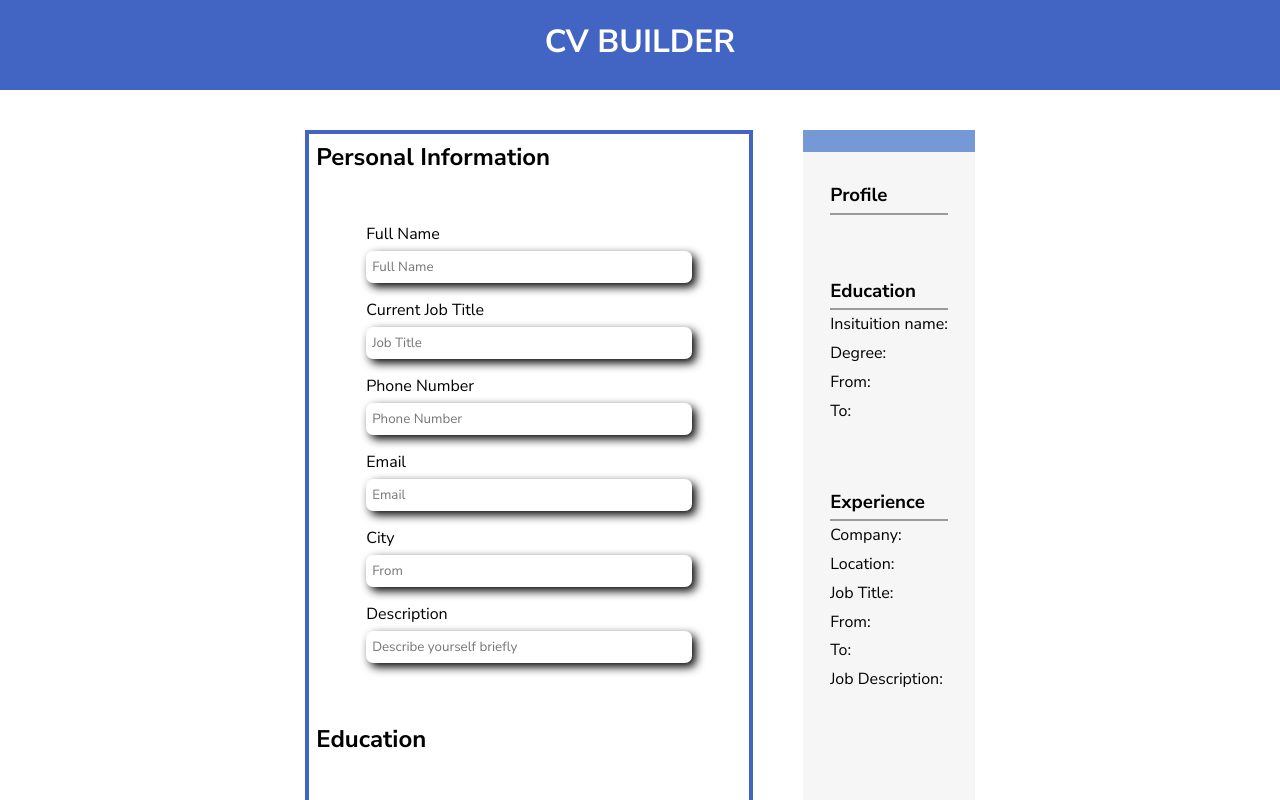
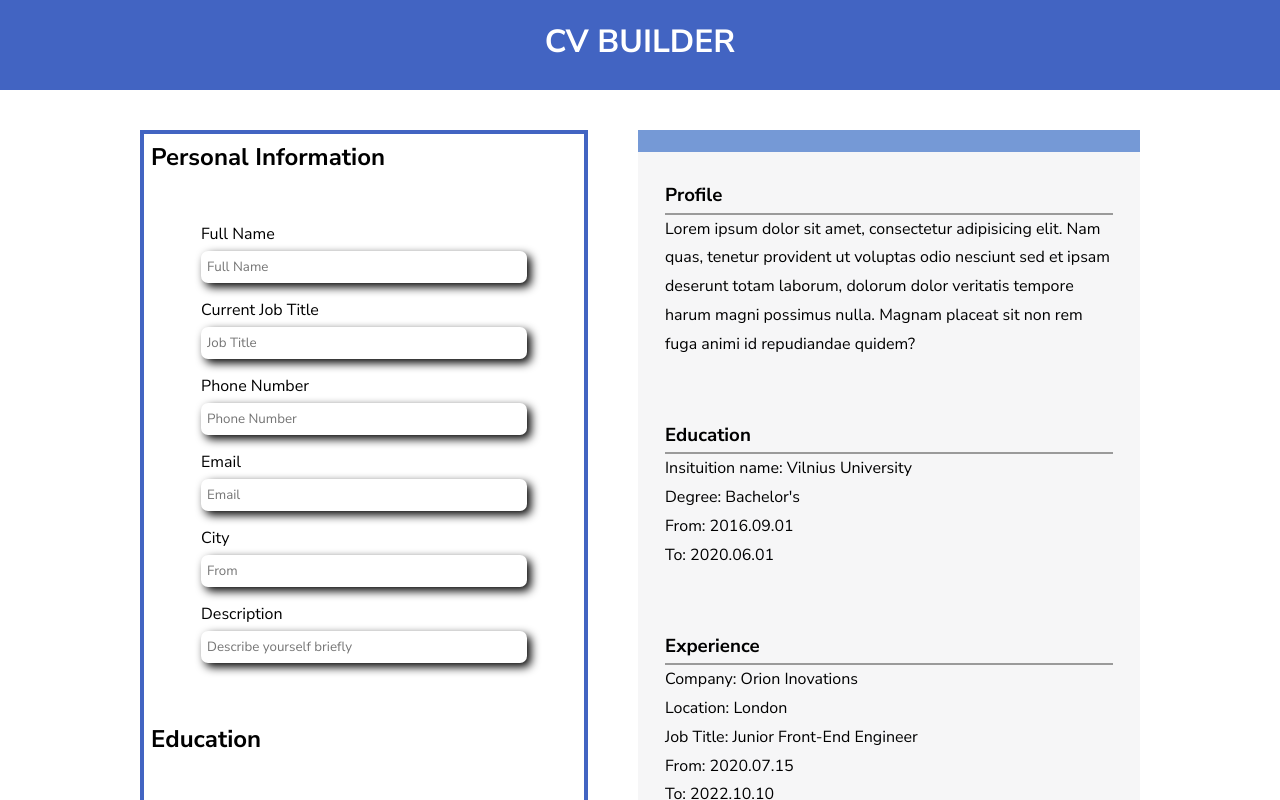
Before and after one commit to its-nikole/cv-project-react, a React (Create React App) app: page / in a window 1280 px wide. Shown: the top 800 px of the page. Built offline with nearby package versions, Linux system fonts and the light colour scheme.

Commit message:
fix: :bug: Bug with passing props  - fixed

```diff
--- a/src/App.js
+++ b/src/App.js
@@ -54,11 +54,9 @@ export function App() {
         <div className="preview-wrapper">
           <PersonalInfoPreview
             fullInfo = {fullInfo}
-            handleChange={getDetails}
           />
           <CandidateInfoPreview
             fullInfo = {fullInfo}
-            handleChange={getDetails}
           />
         </div>
       </div>
--- a/src/components/Preview/CandidateInfoPrew.jsx
+++ b/src/components/Preview/CandidateInfoPrew.jsx
@@ -6,27 +6,27 @@ export function CandidateInfoPreview(props) {
       <div className="description">
         <h3>Profile</h3>
         <span className="underline"></span>
-        <div>{props.myDescription}</div>
+        <div>{props.fullInfo.description}</div>
       </div>
 
       <div className="education-info">
         <h3>Education</h3>
         <span className="underline"></span>
-        <div>Insituition name: {props.fullInfo.myInstitution}</div>
-        <div>Degree: {props.fullInfo.myDegree}</div>
-        <div>From: {props.fullInfo.myCourseStart}</div>
-        <div>To: {props.fullInfo.myCourseEnd}</div>
+        <div>Insituition name: {props.fullInfo.institution}</div>
+        <div>Degree: {props.fullInfo.degree}</div>
+        <div>From: {props.fullInfo.courseStart}</div>
+        <div>To: {props.fullInfo.courseEnd}</div>
       </div>
 
       <div className="experience-info">
         <h3>Experience</h3>
         <span className="underline"></span>
-        <div>Company: {props.fullInfo.myCompany}</div>
-        <div>Location: {props.fullInfo.myCompanyLocation}</div>
-        <div>Job Title: {props.fullInfo.myJobTitle}</div>
-        <div>From: {props.fullInfo.myJobStart}</div>
-        <div>To: {props.fullInfo.myJobEnd}</div>
-        <div>Job Description: {props.fullInfo.myJobDescription}</div>
+        <div>Company: {props.fullInfo.company}</div>
+        <div>Location: {props.fullInfo.location}</div>
+        <div>Job Title: {props.fullInfo.jobTitle}</div>
+        <div>From: {props.fullInfo.jobStart}</div>
+        <div>To: {props.fullInfo.jobEnd}</div>
+        <div>Job Description: {props.fullInfo.jobDescription}</div>
       </div>
     </div>
   );
--- a/src/components/Preview/PersonalInfoPreview.jsx
+++ b/src/components/Preview/PersonalInfoPreview.jsx
@@ -4,13 +4,13 @@ export function PersonalInfoPreview(props) {
     return (
         <section className="personal-info-prew">
             <div>
-                <h1>{props.fullInfo.myFullName}</h1>
-                <h4>{props.fullInfo.myCurrentJob}</h4>
-                <h4>{props.fullInfo.myCity}</h4>
+                <h1>{props.fullInfo.fullName}</h1>
+                <h4>{props.fullInfo.currentJob}</h4>
+                <h4>{props.fullInfo.cityFrom}</h4>
             </div>
             <div>
-                <h4>{props.fullInfo.myPhoneNumber}</h4>
-                <h4>{props.fullInfo.myEmail}</h4>
+                <h4>{props.fullInfo.phoneNumber}</h4>
+                <h4>{props.fullInfo.email}</h4>
             </div>
         </section>
     )
```
